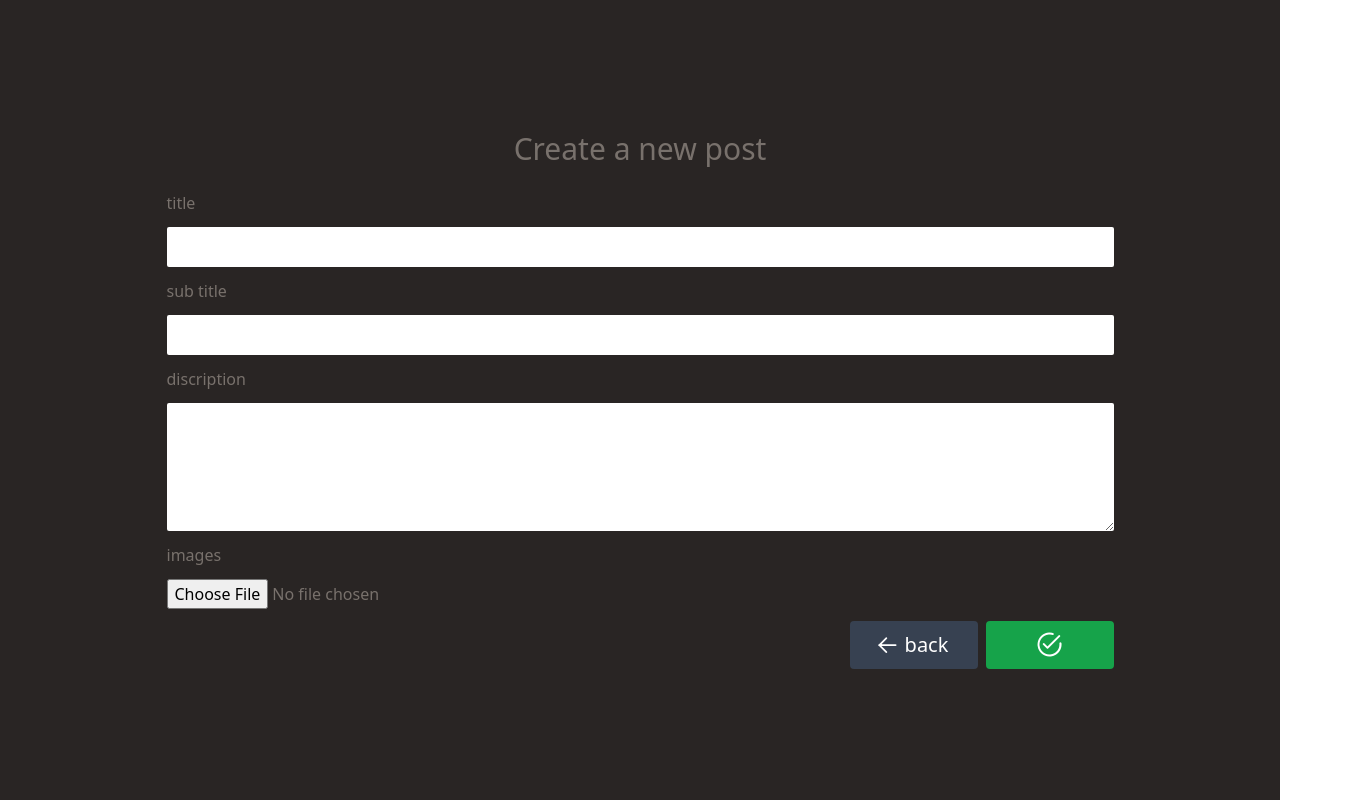
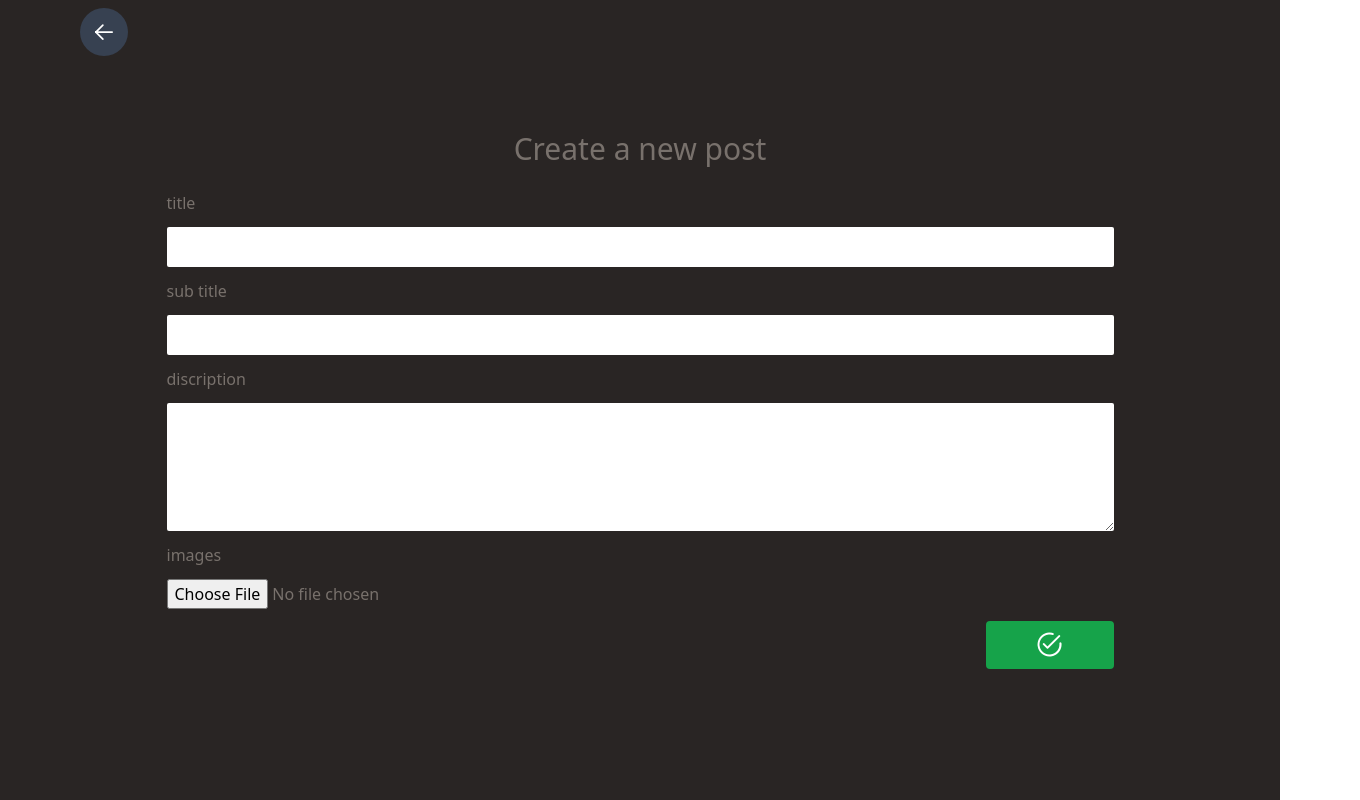
Before and after one commit to Sinna-Shan/blog-post-demo, a Vue app in the folder client/: page /posts/create in a window 1280 px wide. Shown: the whole page, 1360 px wide, since content can reach past the window. Built offline with nearby package versions, Linux system fonts and the light colour scheme.

Commit message:
sorting
Changes to be committed:
	modified:   client/src/components/Post.vue
	modified:   client/src/views/CreatePostView.vue
	modified:   client/src/views/HomeView.vue
	modified:   server/controllers/blogpostsController.js

```diff
--- a/client/src/components/Post.vue
+++ b/client/src/components/Post.vue
@@ -57,8 +57,8 @@ const handleDelete = async () => {
         class="w-32 h-32 bg-red-300 rounded-full object-cover shadow-md mb-6"
       />
     </div>
-    <h1 class="text-3xl mb-1 text-stone-100 font-mono font-bold">{{ post.title }}</h1>
-    <h3 class="text-xl mb-3">{{ post.subtitle }}</h3>
+    <h1 class="text-3xl mb-1 text-stone-100 font-mono font-bold uppercase">{{ post.title }}</h1>
+    <h3 class="text-xl mb-3 font-light text-stone-600">{{ post.subtitle }}</h3>
     <p class="rounded text-sm">
       {{ truncatedDescription }}
       <span v-if="truncatedDescription.length > 90">
--- a/client/src/views/CreatePostView.vue
+++ b/client/src/views/CreatePostView.vue
@@ -1,5 +1,5 @@
 <script setup>
-import { onMounted, reactive, ref } from 'vue'
+import { onMounted, reactive, ref} from 'vue'
 import { useRoute, useRouter } from 'vue-router'
 import RingLoader from 'vue-spinner/src/RingLoader.vue'
 import { useToast } from 'vue-toastification'
@@ -113,13 +113,27 @@ const handleSubmit = async () => {
     isLoading.value = false
   }
 }
+
+
+
 </script>
 <template>
-  <div v-if="isLoading" class="h-screen w-full flex items-center justify-center bg-gray-700 ">
+  <div v-if="isLoading" class="h-screen w-full flex items-center justify-center bg-gray-700">
     <RingLoader />
   </div>
-  <div v-else class="bg-gray-100 min-h-screen flex items-center justify-center flex-col bg-stone-800 text-stone-500">
-    <h1 class="text-3xl mb-6">{{postId === '' ? 'Create a new post' : 'Update post'}}</h1>
+  <div
+    v-else
+    class="relative bg-gray-100 min-h-screen flex items-center justify-center flex-col bg-stone-800 text-stone-500"
+  >
+    <h1 class="text-3xl mb-6">{{ postId === '' ? 'Create a new post' : 'Update post' }}</h1>
+    <div class="w-full absolute top-2 left-20">
+      <RouterLink to="/posts"
+        class="rounded-full w-12 h-12 bg-gray-700 gap-2 text-white text-xl flex items-center justify-center self-srart"
+      >
+        <i class="pi pi-arrow-left text-lg"></i>
+      </RouterLink>
+    </div>
+
     <form @submit.prevent="handleSubmit" class="flex justify-center flex-col gap-3">
       <label for="title">title</label>
       <input
@@ -156,12 +170,10 @@ const handleSubmit = async () => {
       <input type="file" name="images" id="images" @change="handleImageChange" />
 
       <div class="flex gap-2 items-center self-end">
-        <RouterLink
-          to="/posts"
-          class="rounded w-32 h-12 bg-gray-700 gap-2 text-white text-xl flex items-center justify-center"
-          ><i class="pi pi-arrow-left text-lg"></i> back</RouterLink
+        <button
+          class="bg-green-600 text-white rounded w-32 h-12 text-lg flex items-center justify-center"
+          :disabled="isLoading"
         >
-        <button class="bg-green-600 text-white rounded w-32 h-12 text-lg flex items-center justify-center" :disabled="isLoading">
           <i class="pi pi-check-circle text-2xl"></i>
         </button>
       </div>
--- a/client/src/views/HomeView.vue
+++ b/client/src/views/HomeView.vue
@@ -10,7 +10,7 @@ const state = reactive({
   sortBy: 'title',
   sortDirection: 'desc',
   limit: 3,
-  currentPage: 0,
+  currentPage: 1,
   totalPages: 1,
   lastVisibleId: null,
 })
@@ -22,7 +22,7 @@ const fetchPosts = async () => {
   try {
     const token = localStorage.getItem('token')
     const res = await fetch(
-      `http://localhost:8000/api/v1/posts?limit=${state.limit}&page=${state.currentPage}&sortBy=${state.sortBy}&sortDirection=${state.sortDirection}&lastVisibleId=${state.lastVisibleId}`,
+      `http://localhost:8000/api/v1/posts?limit=${state.limit}&page=${state.currentPage}&lastVisibleId=${state.lastVisibleId}`,
       {
         method: 'GET',
         headers: {
@@ -31,7 +31,6 @@ const fetchPosts = async () => {
       },
     )
     const data = await res.json()
-    console.log(data.posts)
     state.posts = data.posts
     state.totalPages = data.totalPages
     state.currentPage = data.currentPage
@@ -46,16 +45,22 @@ const fetchPosts = async () => {
 
 onMounted(fetchPosts)
 
-const handleSortChange = (field) => {
-  state.sortBy = field
-  state.currentPage = 1
-  state.lastVisibleId = null
-  fetchPosts()
+const handleSortChange = (event) => {
+  state.sortBy = event.target.value;
+}
+
+const handleSortDirection = (e) => {
+  const direction = e.target.value;
+  const value = state.sortBy;
+
+  if (direction === 'asc') {
+    state.posts.sort((a, b) => a[value].localeCompare(b[value]));
+  } else if (direction === 'desc') {
+    state.posts.sort((a, b) => b[value].localeCompare(a[value]));
+  }
 }
 
 const handlePageChange = (page) => {
-  console.log('page : ', page)
-  console.log('current page', state.currentPage)
   state.currentPage = page
   if (page === 1) {
     state.lastVisibleId = null
@@ -77,13 +82,12 @@ const handleLogout = () => {
   </div>
 
   <div v-else class="bg-stone-800 min-h-screen flex flex-col items-center">
-    <!-- Top bar for creating new posts and logging out -->
     <div class="bg-stone-900 w-full flex gap-2 justify-end py-2 pr-2 shadow-md">
       <RouterLink
         to="/posts/create"
-        class=" bg-green-500 my-2 flex items-center gap-2 justify-center px-4 py-2 rounded-full text-white text-lg"
+        class="bg-green-500 my-2 flex items-center gap-2 justify-center px-4 py-2 rounded-full text-white text-lg"
       >
-       <i class="pi pi-plus-circle text-lg"></i> New post
+        <i class="pi pi-plus-circle text-lg"></i> New post
       </RouterLink>
       <button
         class="bg-red-500 my-2 flex items-center justify-center px-4 rounded-full text-white text-lg"
@@ -93,35 +97,29 @@ const handleLogout = () => {
       </button>
     </div>
 
-    <!-- Sorting and filtering controls -->
     <div class="w-full flex p-4 justify-between">
-
       <div class="flex gap-2 items-center">
         <label for="sort" class="text-white">Sort by:</label>
         <select
           id="sort"
-          v-model="state.sortBy"
-          @change="handleSortChange(state.sortBy)"
+          @change="handleSortChange"
           class="rounded-full p-3 bg-stone-500"
         >
           <option value="title">Title</option>
           <option value="subtitle">Sub tittle</option>
-          <!-- Add other sorting fields as needed -->
         </select>
 
-        <select v-model="state.sortDirection" @change="fetchPosts" class="rounded-full p-3 bg-stone-500">
+        <select
+          @change="handleSortDirection"
+          class="rounded-full p-3 bg-stone-500"
+        >
           <option value="asc">Ascending</option>
           <option value="desc">Descending</option>
         </select>
       </div>
 
-      <!-- Pagination controls -->
       <div class="flex gap-2 justify-center items-center my-4">
-        <button
-          :disabled="state.currentPage === 1"
-          @click="handlePageChange(state.currentPage - 1)"
-          class="text-white"
-        >
+        <button :disabled="state.currentPage === 1" @click="handlePageChange(1)" class="text-white">
           <i class="pi pi-arrow-circle-left text-2xl"></i>
         </button>
         <span class="text-white">Page {{ state.currentPage }} of {{ state.totalPages }}</span>
@@ -134,11 +132,6 @@ const handleLogout = () => {
         </button>
       </div>
     </div>
-
-
-
-
-    <!-- Display posts -->
     <div class="w-full" v-if="state.posts.length > 0">
       <ul class="grid grid-cols-3 gap-3 p-3">
         <li
@@ -150,6 +143,6 @@ const handleLogout = () => {
         </li>
       </ul>
     </div>
-    <div v-else>Create a new post by clicking the button above.</div>
+    <div v-else class="text-xl h-72 w-full flex flex-col items-center justify-center text-stone-600 text-center"><span class="text-5xl">No posts yet.</span><br>Create a new post by clicking the button above.</div>
   </div>
 </template>
```
Also changed, not shown: 1 other file (tests, documents, lock files or other folders).
